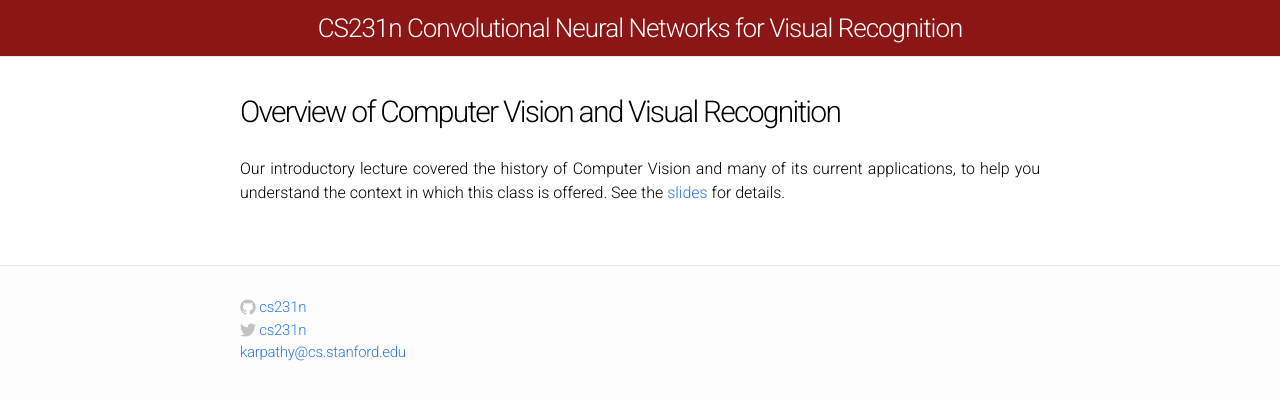
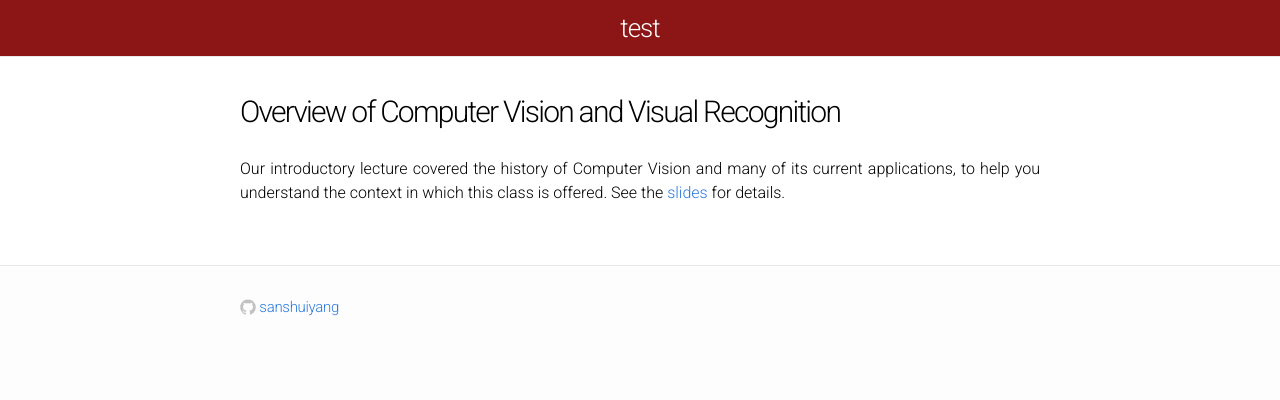
Before and after one commit to sanshuiyang/sanshui, a Jekyll site: the page built from overview.md, in a window 1280 px wide. Shown: the top 400 px of the page. Built offline with Jekyll 4.4.1, drawn with Linux system fonts in a browser that asks for light colours.

Commit message:
Update _config.yml

```diff
--- a/_config.yml
+++ b/_config.yml
@@ -1,11 +1,9 @@
 # Site settings
-title: CS231n Convolutional Neural Networks for Visual Recognition
-email: karpathy@cs.stanford.edu
-description: "Course materials and notes for Stanford class CS231n: Convolutional Neural Networks for Visual Recognition."
+title: test
+description: ""
 baseurl: ""
-url: "http://cs231n.github.io"
-twitter_username: cs231n
-github_username:  cs231n
+url: "http://sanshui.github.io"
+github_username:  sanshuiyang
 
 # Build settings
 markdown: kramdown
```
